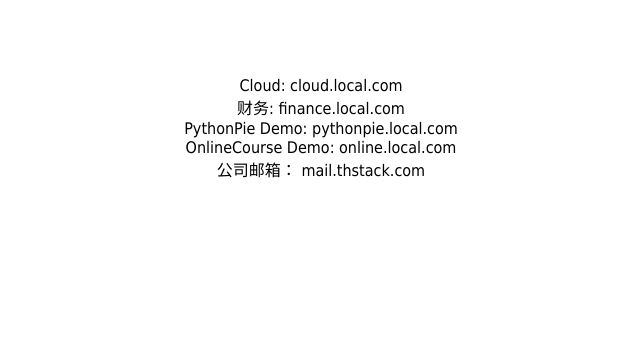
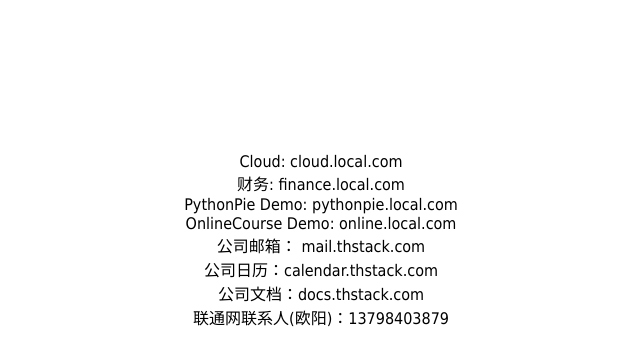
Before and after one commit to longgeek/local-system, a plain HTML site: page index.html in a window 1280 px wide. Shown: the part 70-434 px from the top of the page, without its empty margins (319-959 px from the left). Drawn offline with Linux system fonts and the light colour scheme.

Commit message:
Add Calendar address

```diff
--- a/index.html
+++ b/index.html
@@ -20,6 +20,10 @@
      <br />
      <br />
      <br />
+     <br />
+     <br />
+     <br />
+     <br />
      Cloud: cloud.local.com
      <br />
      财务: finance.local.com
@@ -30,6 +34,12 @@
      <br />
      公司邮箱： mail.thstack.com
      <br />
+     公司日历：calendar.thstack.com
+     <br />
+     公司文档：docs.thstack.com
+     <br />
+     联通网联系人(欧阳)：13798403879
+
 
 </center>
 </body>
```
